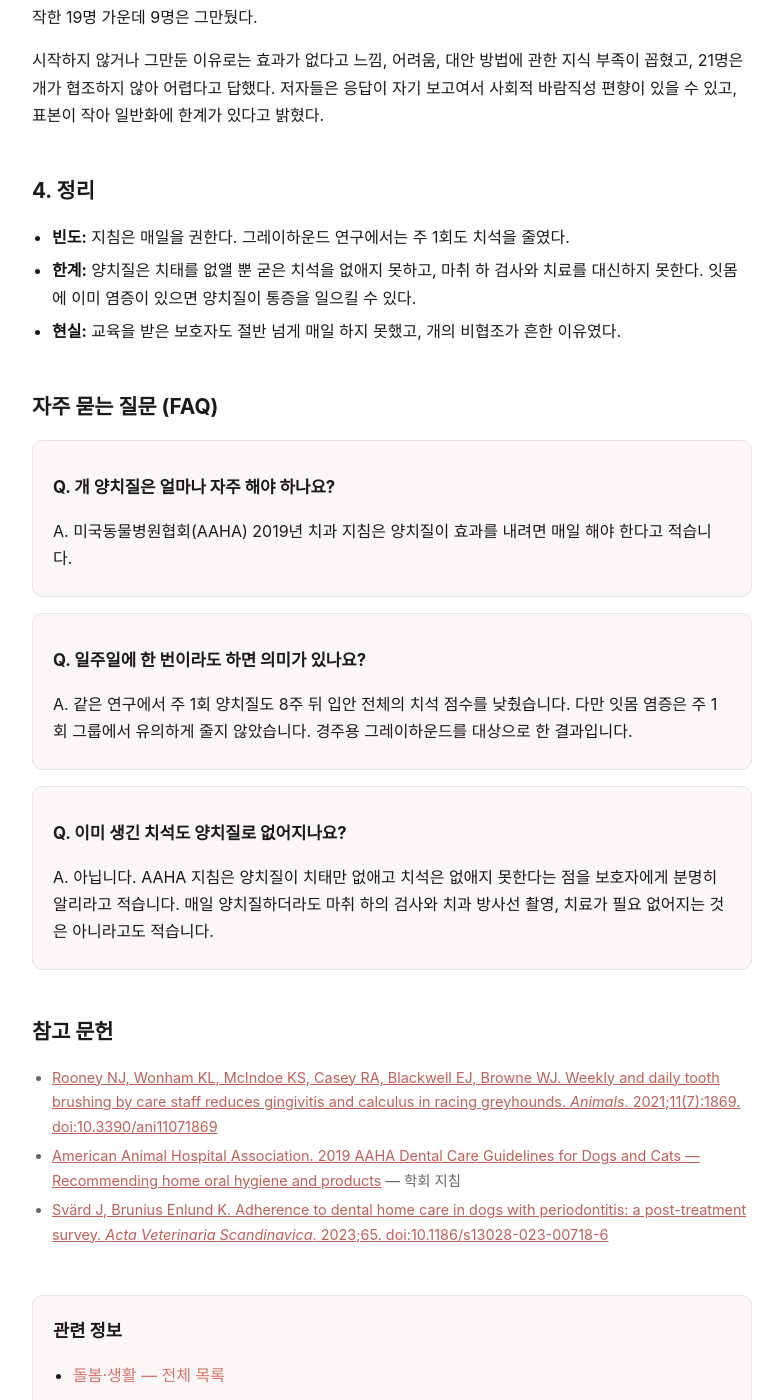
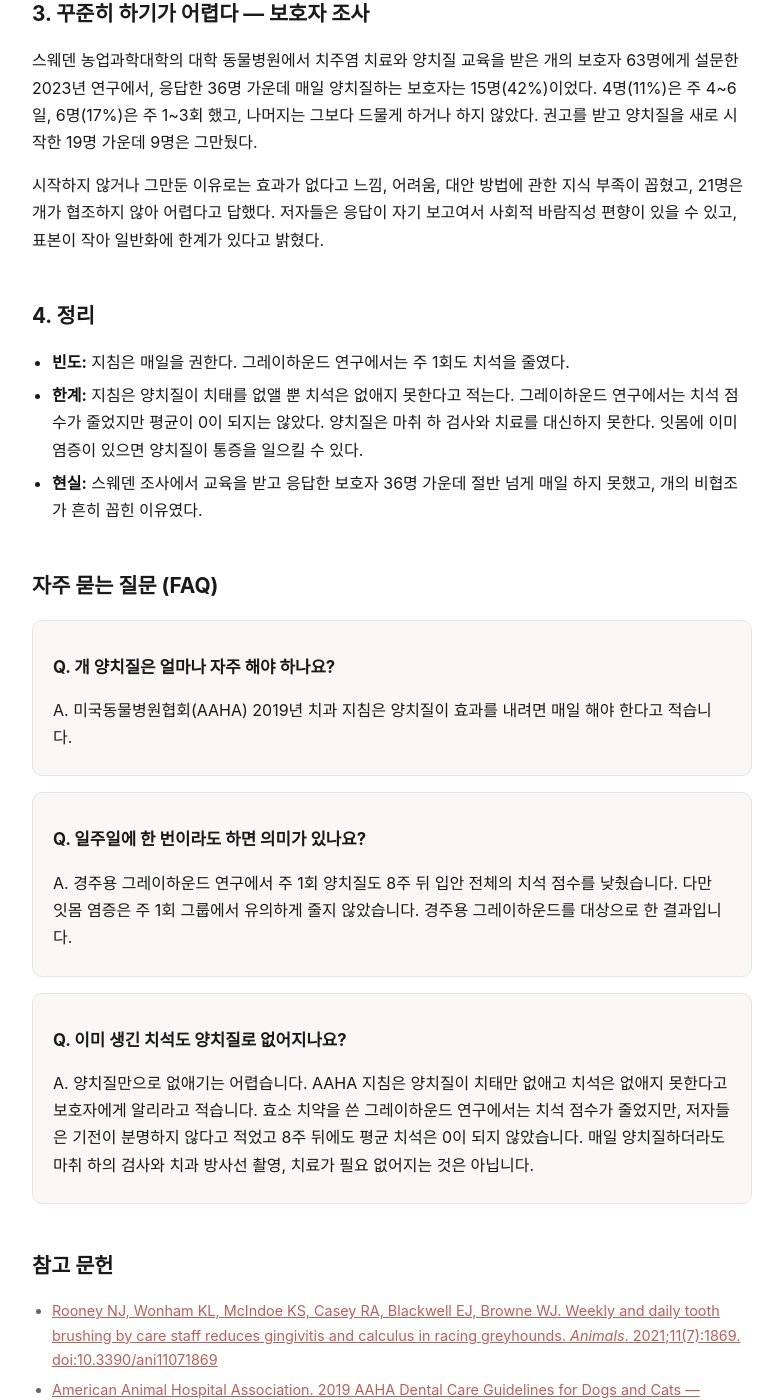
Before and after one commit to polystock/maearion.github.io, a Jekyll site: the page built from _docs/dog-toothbrushing.html, in a window 1280 px wide and 1400 px high, scrolled down 1573 px. Shown: the whole window, without its empty margins (248-1031 px from the left). Built offline with Jekyll 4.4.1, drawn with Linux system fonts in a browser that asks for light colours; some of the changed text lies outside the part shown.

Commit message:
[daily] 양치질 문서: 부위별 잇몸 염증 구절 삭제, 치석 서술 범위 보완
외부 검수 지적 반영. 연구의 치석 점수 감소(기전 불명확, 평균 0 안 됨)와 AAHA 안내를 함께 설명.

Co-Authored-By: Claude Opus 5.5 <noreply@anthropic.com>
Claude-Session: https://claude.ai/code/session_01AVvAELKDQvYX1iG3V1R11Z

```diff
--- a/_docs/dog-toothbrushing.html
+++ b/_docs/dog-toothbrushing.html
@@ -24,17 +24,17 @@ faq:
   - q: >-
       일주일에 한 번이라도 하면 의미가 있나요?
     a: >-
-      같은 연구에서 주 1회 양치질도 8주 뒤 입안 전체의 치석 점수를 낮췄습니다. 다만 잇몸 염증은 주 1회 그룹에서 유의하게 줄지 않았습니다. 경주용 그레이하운드를 대상으로 한 결과입니다.
+      경주용 그레이하운드 연구에서 주 1회 양치질도 8주 뒤 입안 전체의 치석 점수를 낮췄습니다. 다만 잇몸 염증은 주 1회 그룹에서 유의하게 줄지 않았습니다. 경주용 그레이하운드를 대상으로 한 결과입니다.
   - q: >-
       이미 생긴 치석도 양치질로 없어지나요?
     a: >-
-      아닙니다. AAHA 지침은 양치질이 치태만 없애고 치석은 없애지 못한다는 점을 보호자에게 분명히 알리라고 적습니다. 매일 양치질하더라도 마취 하의 검사와 치과 방사선 촬영, 치료가 필요 없어지는 것은 아니라고도 적습니다.
+      양치질만으로 없애기는 어렵습니다. AAHA 지침은 양치질이 치태만 없애고 치석은 없애지 못한다고 보호자에게 알리라고 적습니다. 효소 치약을 쓴 그레이하운드 연구에서는 치석 점수가 줄었지만, 저자들은 기전이 분명하지 않다고 적었고 8주 뒤에도 평균 치석은 0이 되지 않았습니다. 매일 양치질하더라도 마취 하의 검사와 치과 방사선 촬영, 치료가 필요 없어지는 것은 아닙니다.
 ---
 <main class="wrap">
 <div class="brand"><a href="/">← 메아리온</a></div>
 <h1>개 양치질 — 얼마나 자주, 효과는 어디까지인가</h1>
 
-<p class="lead">개 양치질은 얼마나 자주 해야 하고, 양치질로 무엇을 할 수 있을까. <strong>미국동물병원협회(AAHA) 지침은 양치질이 효과를 내려면 매일 해야 한다고 적는다.</strong> 동시에 양치질은 이미 굳은 치석을 없애지 못하고, 병원 검사를 대신하지도 못한다.</p>
+<p class="lead">개 양치질은 얼마나 자주 해야 하고, 양치질로 무엇을 할 수 있을까. <strong>미국동물병원협회(AAHA) 지침은 양치질이 효과를 내려면 매일 해야 한다고 적는다.</strong> 동시에 양치질은 마취 하의 검사와 치료를 대신하지 못한다.</p>
 <p class="meta">작성: 에카원 · 2026년 10월</p>
 
 <h2>1. 빈도에 따라 무엇이 달라지나 — 그레이하운드 연구</h2>
@@ -62,6 +62,7 @@ faq:
 <li><strong>잇몸에 염증이 있으면 아프다.</strong> 이미 염증이 있는 잇몸에 양치질을 하면 통증을 일으키고 동물이 양치질을 싫어하게 된다고 적는다.</li>
 <li><strong>병원 검사를 대신하지 않는다.</strong> 매일 양치질하더라도 마취 하의 검사, 방사선 촬영, 치료가 필요 없어지는 것은 아니라고 적는다.</li>
 </ul>
+<p>1절의 그레이하운드 연구에서는 효소 치약으로 양치질한 뒤 치석 점수가 줄었다. 저자들은 그 기전이 분명하지 않다고 적었고, 8주 동안 평균 치석이 0이 되지는 않았으며, 완전히 없애려면 더 긴 기간이나 마취 하 스케일링이 필요할 것이라고 봤다. 이 결과는 양치질만으로 치석을 모두 없애거나 스케일링을 대신할 수 있다는 뜻이 아니다.</p>
 <p>수의구강보건위원회(VOHC)가 인정한 제품 목록으로 가는 링크를 제시하고, 부적절한 씹는 장난감이 치아를 손상시킬 수 있다는 점을 보호자에게 알리라고 적는다.</p>
 
 <h2>3. 꾸준히 하기가 어렵다 — 보호자 조사</h2>
@@ -71,14 +72,14 @@ faq:
 <h2>4. 정리</h2>
 <ul>
 <li><strong>빈도:</strong> 지침은 매일을 권한다. 그레이하운드 연구에서는 주 1회도 치석을 줄였다.</li>
-<li><strong>한계:</strong> 양치질은 치태를 없앨 뿐 굳은 치석을 없애지 못하고, 마취 하 검사와 치료를 대신하지 못한다. 잇몸에 이미 염증이 있으면 양치질이 통증을 일으킬 수 있다.</li>
-<li><strong>현실:</strong> 교육을 받은 보호자도 절반 넘게 매일 하지 못했고, 개의 비협조가 흔한 이유였다.</li>
+<li><strong>한계:</strong> 지침은 양치질이 치태를 없앨 뿐 치석은 없애지 못한다고 적는다. 그레이하운드 연구에서는 치석 점수가 줄었지만 평균이 0이 되지는 않았다. 양치질은 마취 하 검사와 치료를 대신하지 못한다. 잇몸에 이미 염증이 있으면 양치질이 통증을 일으킬 수 있다.</li>
+<li><strong>현실:</strong> 스웨덴 조사에서 교육을 받고 응답한 보호자 36명 가운데 절반 넘게 매일 하지 못했고, 개의 비협조가 흔히 꼽힌 이유였다.</li>
 </ul>
 
 <h2>자주 묻는 질문 (FAQ)</h2>
 <div class="faq"><h3>Q. 개 양치질은 얼마나 자주 해야 하나요?</h3><p>A. 미국동물병원협회(AAHA) 2019년 치과 지침은 양치질이 효과를 내려면 매일 해야 한다고 적습니다.</p></div>
-<div class="faq"><h3>Q. 일주일에 한 번이라도 하면 의미가 있나요?</h3><p>A. 같은 연구에서 주 1회 양치질도 8주 뒤 입안 전체의 치석 점수를 낮췄습니다. 다만 잇몸 염증은 주 1회 그룹에서 유의하게 줄지 않았습니다. 경주용 그레이하운드를 대상으로 한 결과입니다.</p></div>
-<div class="faq"><h3>Q. 이미 생긴 치석도 양치질로 없어지나요?</h3><p>A. 아닙니다. AAHA 지침은 양치질이 치태만 없애고 치석은 없애지 못한다는 점을 보호자에게 분명히 알리라고 적습니다. 매일 양치질하더라도 마취 하의 검사와 치과 방사선 촬영, 치료가 필요 없어지는 것은 아니라고도 적습니다.</p></div>
+<div class="faq"><h3>Q. 일주일에 한 번이라도 하면 의미가 있나요?</h3><p>A. 경주용 그레이하운드 연구에서 주 1회 양치질도 8주 뒤 입안 전체의 치석 점수를 낮췄습니다. 다만 잇몸 염증은 주 1회 그룹에서 유의하게 줄지 않았습니다. 경주용 그레이하운드를 대상으로 한 결과입니다.</p></div>
+<div class="faq"><h3>Q. 이미 생긴 치석도 양치질로 없어지나요?</h3><p>A. 양치질만으로 없애기는 어렵습니다. AAHA 지침은 양치질이 치태만 없애고 치석은 없애지 못한다고 보호자에게 알리라고 적습니다. 효소 치약을 쓴 그레이하운드 연구에서는 치석 점수가 줄었지만, 저자들은 기전이 분명하지 않다고 적었고 8주 뒤에도 평균 치석은 0이 되지 않았습니다. 매일 양치질하더라도 마취 하의 검사와 치과 방사선 촬영, 치료가 필요 없어지는 것은 아닙니다.</p></div>
 
 <h2>참고 문헌</h2>
 <ul class="src">
```
Also changed, not shown: other parts of _docs/dog-toothbrushing.html (+1 -1 lines), _ops/evidence/dog-toothbrushing.md (+4 -1 lines).
